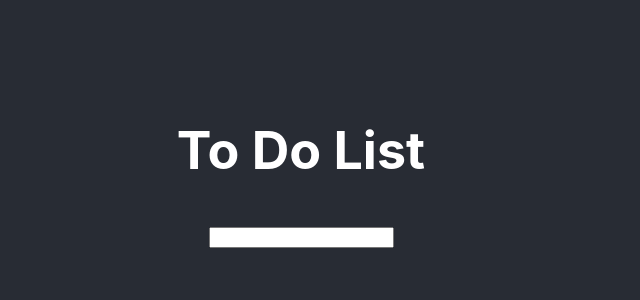
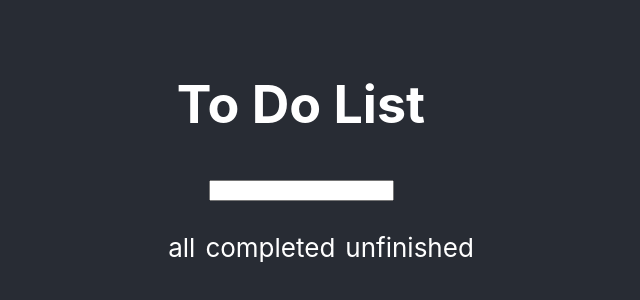
Before and after one commit to tlebon/ts-todo-list, a React (Create React App) app: page / in a window 1280 px wide. Shown: the part 208-508 px from the top of the page, without its empty margins (339-979 px from the left). Built offline with nearby package versions, Linux system fonts and the light colour scheme.

Commit message:
feat: adding tabs and striking out finished tasks

```diff
--- a/src/App.css
+++ b/src/App.css
@@ -27,12 +27,3 @@
 .App-link {
   color: #61dafb;
 }
-
-@keyframes App-logo-spin {
-  from {
-    transform: rotate(0deg);
-  }
-  to {
-    transform: rotate(360deg);
-  }
-}
--- a/src/App.tsx
+++ b/src/App.tsx
@@ -1,17 +1,19 @@
 import React from 'react';
 import Entry from './components/Entry';
+import Navigation from './components/Navigation'
 import ToDos from './components/ToDos';
 import './App.css';
 
 function App() {
-  const [list, setList] = React.useState<string[]>([])
+  const [list, setList] = React.useState<[string,boolean][]>([])
 
   return (
     <div className="App">
       <header className="App-header">
         <h1>To Do List</h1>
         <Entry setList={setList} list={list} />
-        <ToDos setList={setList} list={list} />
+        <Navigation setList={setList} list={list}/>
+        {/* <ToDos setList={setList} list={list} /> */}
       </header>
     </div>
   );
--- a/src/components/Entry.tsx
+++ b/src/components/Entry.tsx
@@ -1,8 +1,8 @@
 import * as React from 'react';
 
 interface IEntry {
-    setList: React.Dispatch<React.SetStateAction<string[]>>
-    list: string[];
+    setList: React.Dispatch<React.SetStateAction<[string,boolean][]>>
+    list: [string,boolean][];
 
 }
 export default function Entry(params: IEntry) {
@@ -11,8 +11,8 @@ export default function Entry(params: IEntry) {
 
     function submit(e: React.FormEvent<HTMLFormElement>) {
         e.preventDefault();
-        console.log('submitted')
-        setList([...list, text])
+        setList([...list, [text, false]])
+        setText('')
     }
     return (
         <form onSubmit={(e) => submit(e)} >
--- /dev/null
+++ b/src/components/Navigation.css
@@ -0,0 +1,11 @@
+.navBar {
+	display: flex;
+	flex-direction: row;
+    list-style: none;
+}
+.navBar li{
+    padding:5px;
+}
+.selected{
+    font-weight: bold;
+}
--- /dev/null
+++ b/src/components/Navigation.tsx
@@ -0,0 +1,33 @@
+import * as React from 'react';
+import Todos from './ToDos';
+import './Navigation.css'
+interface INavigation {
+    setList: React.Dispatch<React.SetStateAction<[string, boolean][]>>
+    list: [string, boolean][];
+
+}
+
+export default function Navigation(params: INavigation) {
+    const { list, setList } = params;
+    const [filtered, setFiltered] = React.useState(list)
+    const [navItem, setNavItem] = React.useState('')
+    const nav = ['all', 'completed', 'unfinished'];
+
+
+    React.useEffect(() => {
+        navItem === 'all' ? setFiltered(list) : navItem === 'completed' ? setFiltered(list.filter(item => item[1] === true)) : setFiltered(list.filter(item => item[1] === false))
+    }, [list, navItem])
+
+
+    const navMap = nav.map((item) => <li onClick={() => setNavItem(item)}className={navItem===item? 'selected':undefined}>{item}</li>)
+
+    return (<>
+        <nav>
+            <ul className='navBar'>
+                {navMap}
+            </ul>
+        </nav>
+        <Todos setList={setList} list={filtered} />
+
+    </>)
+}
--- /dev/null
+++ b/src/components/ToDos.css
@@ -0,0 +1,4 @@
+.cross{
+    text-decoration: line-through;
+    color:grey;
+}
--- a/src/components/ToDos.tsx
+++ b/src/components/ToDos.tsx
@@ -1,19 +1,30 @@
 import * as React from 'react';
+import './ToDos.css'
 
-interface ITodos{
-    list: string[];
-    setList: React.Dispatch<React.SetStateAction<string[]>>
+interface ITodos {
+    setList: React.Dispatch<React.SetStateAction<[string, boolean][]>>
+    list: [string, boolean][];
 }
-export default function Todos(params:ITodos) {
-    const { list } = params;
+export default function Todos(params: ITodos) {
+    const { list, setList } = params;
 
-    function removeItem(i: number){
-        console.log(i)
+    function removeItem(i: number) {
+        setList(list.filter((_, index) => i !== index))
     }
-    const mappedList = list.map((item: string, index:number) => <li>{item} <button onClick={() => removeItem(index)}>x</button></li>)
-    return (<ul>
-        {mappedList}
-    </ul>
+    function crossItem(index: number) {
+        console.log('cross item')
+        setList(list.map((item, i) => i === index ? [item[0], !item[1]] : item))
+    }
+    const mappedList = list.map((item: [string, boolean], index: number) => (
+        <li key={index}>
+            <input type="checkbox" onChange={() => crossItem(index)}></input>
+            <span className={item[1] === true ? 'cross' : undefined}>{item[0]}</span>
+            <button onClick={() => removeItem(index)}>x</button>
+        </li>))
+    return (
+        <ul>
+            {mappedList}
+        </ul>
 
     )
 }
```
